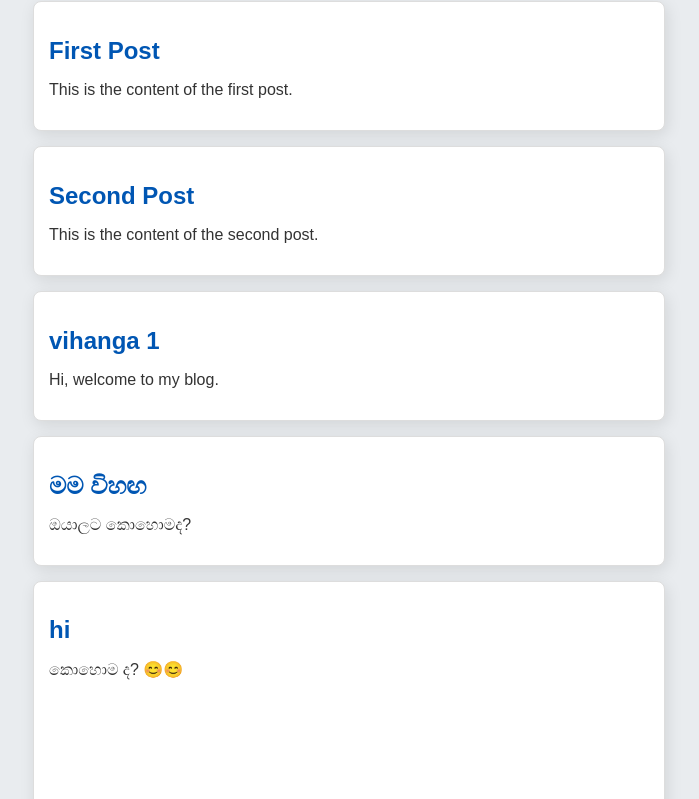
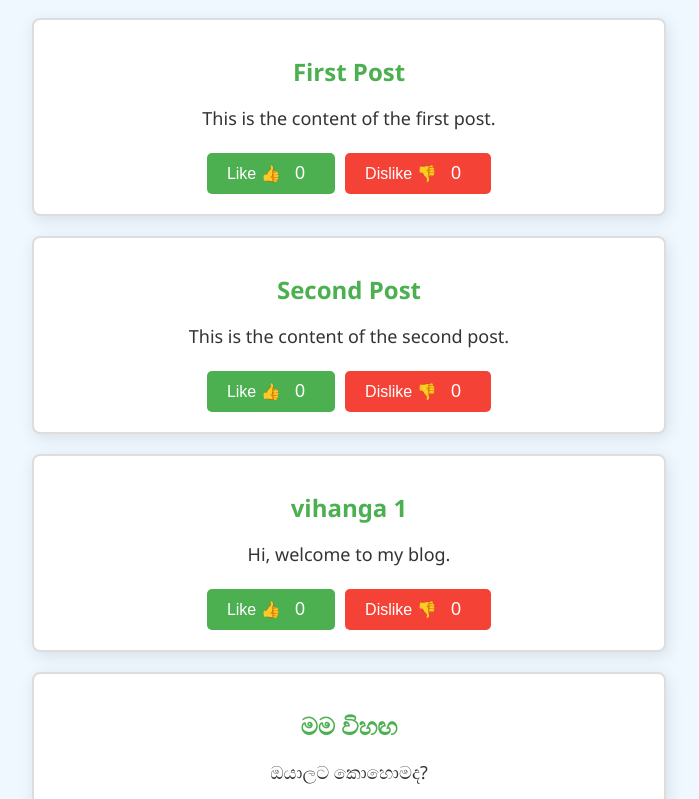
Before and after one commit to Jhmt9/Myblog, a plain HTML site: page index.html in a window 1280 px wide. Shown: the part 99-898 px from the top of the page, without its empty margins (291-990 px from the left). Drawn offline with Linux system fonts and the light colour scheme.

Commit message:
Update index.html

```diff
--- a/index.html
+++ b/index.html
@@ -3,17 +3,18 @@
 <head>
     <meta charset="UTF-8">
     <meta name="viewport" content="width=device-width, initial-scale=1.0">
-    <title>My Super GitHub Blog</title>
+    <title>My Super Cool Blog</title>
     <style>
         body {
-            font-family: Arial, sans-serif;
-            background-color: #e9ecef;
+            font-family: 'Segoe UI', Tahoma, Geneva, Verdana, sans-serif;
+            background-color: #f0f8ff;
             margin: 0;
             padding: 20px;
         }
         h1 {
-            color: #0056b3;
+            color: #4CAF50;
             text-align: center;
+            font-size: 36px;
         }
         #posts {
             margin-top: 20px;
@@ -24,30 +25,60 @@
         .post {
             background-color: #fff;
             border-radius: 8px;
-            border: 1px solid #ddd;
-            margin-bottom: 15px;
+            border: 2px solid #ddd;
+            margin-bottom: 20px;
             padding: 15px;
             box-shadow: 2px 4px 16px rgba(0, 0, 0, 0.1);
             width: 100%;
             max-width: 600px;
+            text-align: center;
         }
         .post h2 {
-            color: #0056b3;
+            color: #4CAF50;
             margin-bottom: 10px;
         }
         .post p {
             color: #333;
+            font-size: 18px;
         }
         .post img {
             width: 100%;
             border-radius: 8px;
             margin-top: 10px;
         }
+        .like-dislike {
+            display: flex;
+            justify-content: center;
+            margin-top: 10px;
+        }
+        .like-dislike button {
+            background-color: #4CAF50;
+            color: white;
+            border: none;
+            padding: 10px 20px;
+            margin: 5px;
+            cursor: pointer;
+            border-radius: 5px;
+            font-size: 16px;
+        }
+        .like-dislike button:hover {
+            background-color: #45a049;
+        }
+        .like-dislike .dislike-btn {
+            background-color: #f44336;
+        }
+        .like-dislike .dislike-btn:hover {
+            background-color: #e53935;
+        }
+        .count {
+            font-size: 18px;
+            margin: 5px 10px;
+        }
     </style>
 </head>
 <body>
 
-    <h1>My Super Blog</h1>
+    <h1>My Super Cool Blog</h1>
 
     <!-- Blog Posts Section -->
     <div id="posts"></div>
@@ -83,10 +114,14 @@
             }
         ];
 
+        // Post likes/dislikes (static for now, will reset on page refresh)
+        let likes = Array(posts.length).fill(0);
+        let dislikes = Array(posts.length).fill(0);
+
         const postsContainer = document.getElementById('posts');
 
         // Displaying the posts
-        posts.forEach(post => {
+        posts.forEach((post, index) => {
             const postElement = document.createElement('div');
             postElement.classList.add('post');
 
@@ -96,6 +131,30 @@
             }
 
             postElement.innerHTML = postContent;
+
+            // Like and Dislike buttons
+            const likeDislikeDiv = document.createElement('div');
+            likeDislikeDiv.classList.add('like-dislike');
+
+            const likeButton = document.createElement('button');
+            likeButton.innerHTML = `Like 👍 <span class="count">${likes[index]}</span>`;
+            likeButton.onclick = () => {
+                likes[index]++;
+                likeButton.innerHTML = `Like 👍 <span class="count">${likes[index]}</span>`;
+            };
+
+            const dislikeButton = document.createElement('button');
+            dislikeButton.classList.add('dislike-btn');
+            dislikeButton.innerHTML = `Dislike 👎 <span class="count">${dislikes[index]}</span>`;
+            dislikeButton.onclick = () => {
+                dislikes[index]++;
+                dislikeButton.innerHTML = `Dislike 👎 <span class="count">${dislikes[index]}</span>`;
+            };
+
+            likeDislikeDiv.appendChild(likeButton);
+            likeDislikeDiv.appendChild(dislikeButton);
+            postElement.appendChild(likeDislikeDiv);
+
             postsContainer.appendChild(postElement);
         });
     </script>
```
